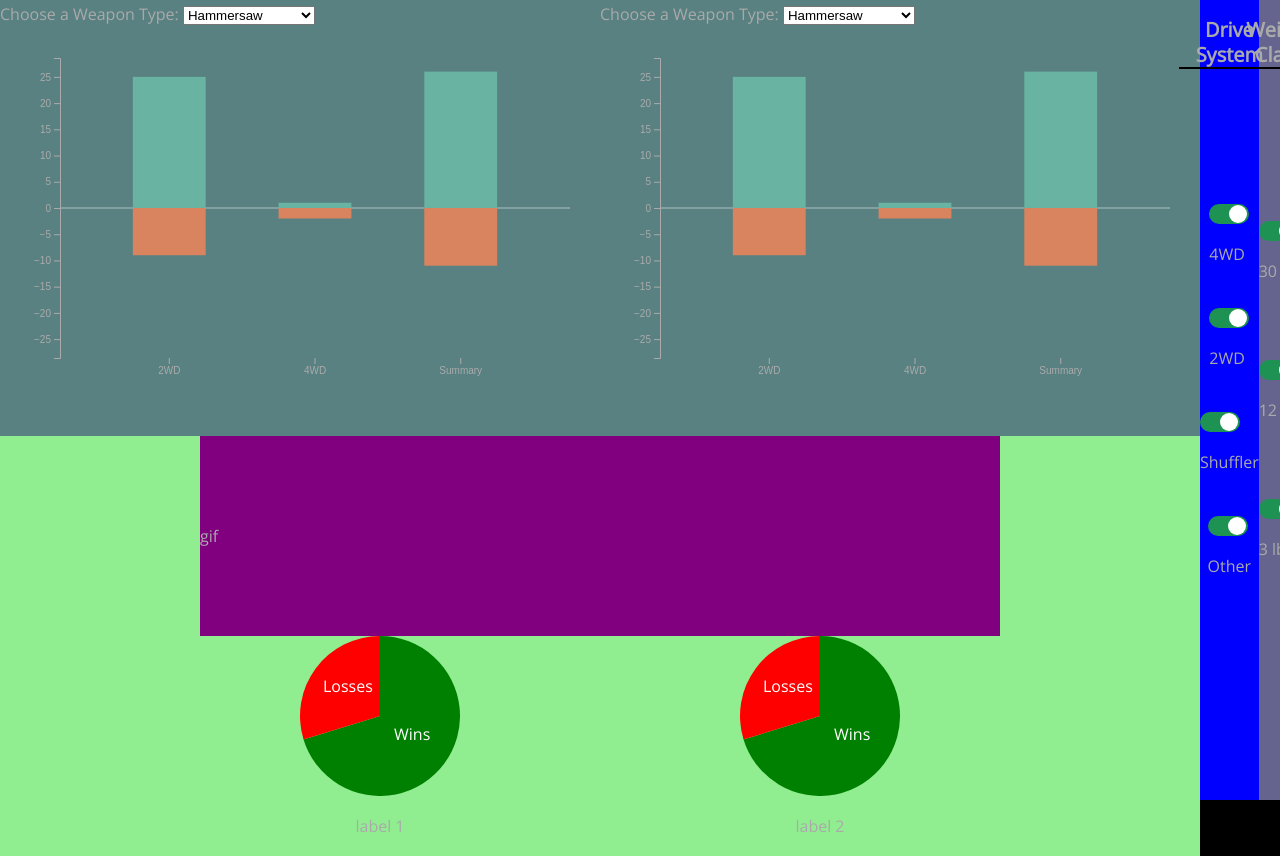
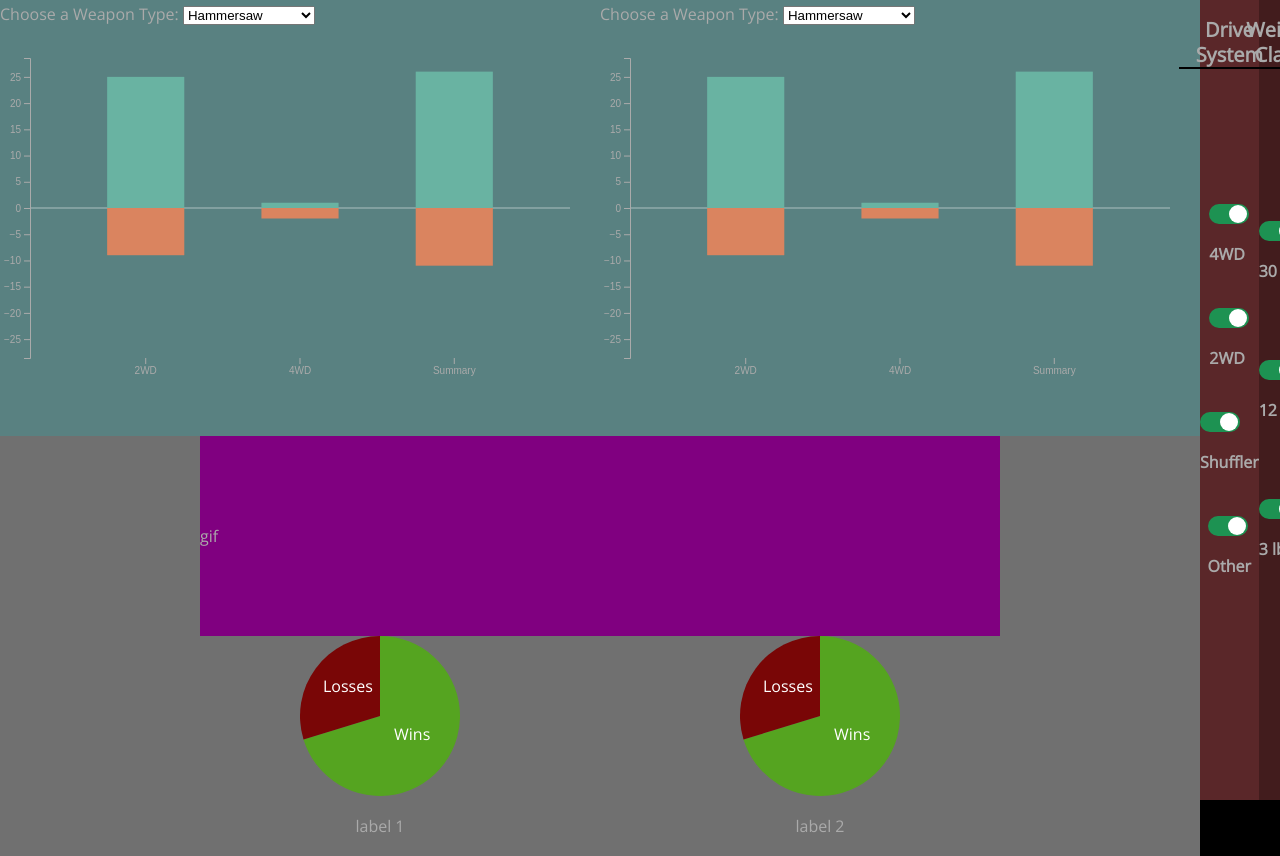
Before and after one commit to gibsonPhillips/What-makes-a-winning-robot, a plain HTML site: page visuals.html in a window 1280 px wide. Shown: the top 856 px of the page. Drawn offline with nearby package versions, Linux system fonts and the light colour scheme.

Commit message:
Updated Visuals change as seen fit

```diff
--- a/css/toggle.css
+++ b/css/toggle.css
@@ -21,6 +21,7 @@
     top: 1px;
     left: 1px;
     transition: all 0.2s;
+
 }
 
 .checkbox:checked+.switch::after {
@@ -51,6 +52,8 @@
     /* mbpo */
     border-bottom: 2px solid black;
     padding: 0px;
+    font-weight: bold;
+
 
 }
 
@@ -66,10 +69,11 @@
     /* mbpo */
     border-bottom: 2px solid black;
     padding: 0px;
+    font-weight: bold;
 }
 
 #drive-toggles {
-    background-color: blue;
+    background-color: rgb(90 ,39,41);
 
     height: 100vh;
 
@@ -90,7 +94,7 @@
 }
 
 #weight-toggles {
-    background-color: rgb(100, 100, 143);
+    background-color: rgb(66, 28, 29);
 
     height: 100vh;
 
@@ -111,4 +115,5 @@
 
 #toggle-labels {
     width: 100%;
+    font-weight: bold;
 }
--- a/css/visuals.css
+++ b/css/visuals.css
@@ -11,7 +11,7 @@
 }
 
 #graph-gifs-and-pi-charts {
-    background-color: lightgreen;
+    background-color: rgb(112, 112, 112);
 
     /* inner-flex */
     align-items: center;
--- a/scripts/barGraph.js
+++ b/scripts/barGraph.js
@@ -21,7 +21,7 @@ console.log(data);
 // ];
 
 // set the dimensions and margins of the graph
-var margin = { top: 30, right: 30, bottom: 70, left: 60 },
+var margin = { top: 30, right: 30, bottom: 70, left: 30 },
   width = 600 - margin.left - margin.right,
   height = 400 - margin.top - margin.bottom;
 
--- a/scripts/pieGraph1.js
+++ b/scripts/pieGraph1.js
@@ -51,7 +51,7 @@ export async function updatePie(weapon, drive, category) {
         .attr('class', 'arc');
 
 
-    const colours = ["green", "red"];
+    const colours = ["rgb(85,164,32)", "rgb(121,6,6)"];
     // Add paths for each arc
     arcs.append('path')
         .attr('d', arc)
--- a/scripts/pieGraph2.js
+++ b/scripts/pieGraph2.js
@@ -51,7 +51,7 @@ export async function updatePie(weapon, drive, category) {
         .attr('class', 'arc');
 
 
-    const colours = ["green", "red"];
+    const colours = ["rgb(85,164,32)", "rgb(121,6,6)"];
     // Add paths for each arc
     arcs.append('path')
         .attr('d', arc)
```
